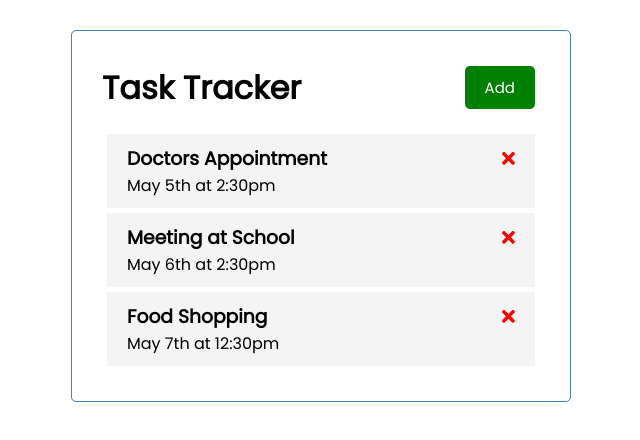
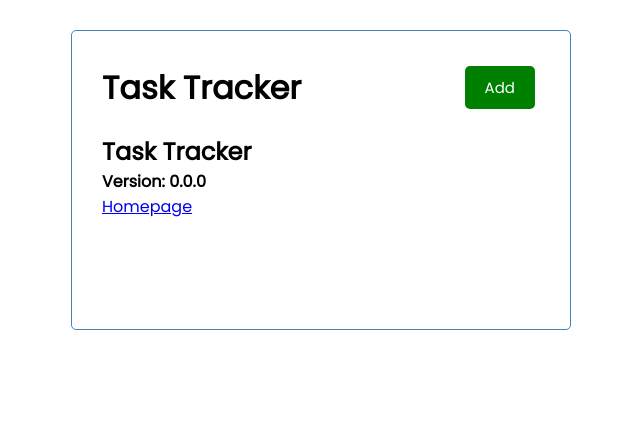
Before and after one commit to yejianfengblue/angular-study, an Angular app: page /about in a window 1280 px wide. Shown: the top 440 px of the page, without its empty margins (319-959 px from the left). Built offline with nearby package versions, Linux system fonts and the light colour scheme; data requests are answered from the project's data file.

Commit message:
Add router

```diff
--- a/src/app/app.component.html
+++ b/src/app/app.component.html
@@ -1,4 +1,4 @@
 <div class="container">
   <app-header></app-header>
-  <app-tasks></app-tasks>
+  <router-outlet></router-outlet>
 </div>
--- a/src/app/app.module.ts
+++ b/src/app/app.module.ts
@@ -1,6 +1,7 @@
 import { NgModule } from '@angular/core';
 import { BrowserModule } from '@angular/platform-browser';
 import { HttpClientModule } from '@angular/common/http';
+import { RouterModule, Routes } from '@angular/router';
 
 import { AppComponent } from './app.component';
 import { HeaderComponent } from './components/header/header.component';
@@ -9,6 +10,17 @@ import { TasksComponent } from './components/tasks/tasks.component';
 import { TaskItemComponent } from './components/task-item/task-item.component';
 import { FontAwesomeModule } from '@fortawesome/angular-fontawesome';
 import { AboutComponent } from './components/about/about.component';
+
+const appRoutes: Routes = [
+  {
+    path: '',
+    component: TasksComponent
+  },
+  {
+    path: 'about',
+    component: AboutComponent
+  }
+]
 
 @NgModule({
   declarations: [
@@ -22,7 +34,8 @@ import { AboutComponent } from './components/about/about.component';
   imports: [
     BrowserModule,
     FontAwesomeModule,
-    HttpClientModule
+    HttpClientModule,
+    RouterModule.forRoot(appRoutes, { enableTracing: true })
   ],
   providers: [],
   bootstrap: [AppComponent]
```
